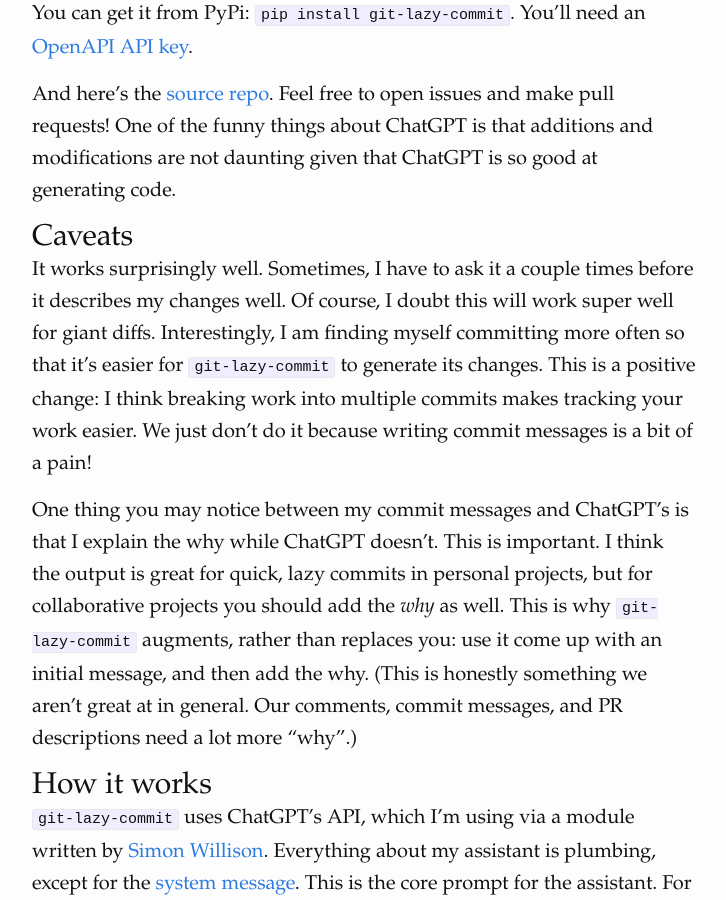
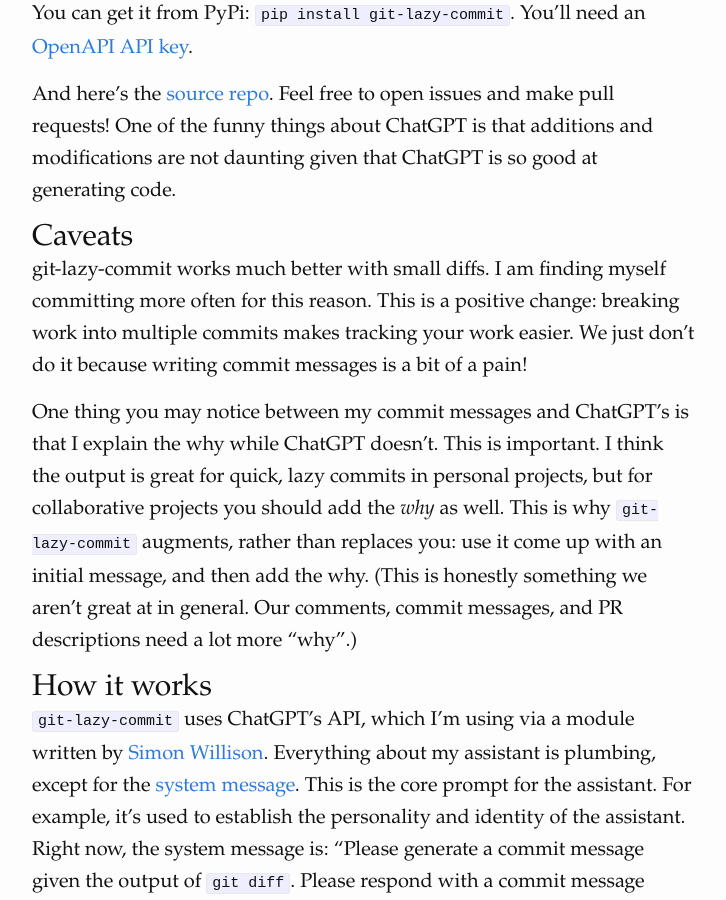
Before and after one commit to dmazin/dmazin.github.io, a Jekyll site: the page built from _posts/2023-03-27-git-lazy-commit.md, in a window 1280 px wide and 900 px high, scrolled down 4069 px. Shown: the whole window, without its empty margins (238-964 px from the left). Built offline with Jekyll 4.4.1, drawn with Linux system fonts in a browser that asks for light colours.

Commit message:
update blog post some more

```diff
--- a/_posts/2023-03-27-git-lazy-commit.md
+++ b/_posts/2023-03-27-git-lazy-commit.md
@@ -127,7 +127,7 @@
 And here's the [source repo](https://github.com/dmazin/git-lazy-commit). Feel free to open issues and make pull requests! One of the funny things about ChatGPT is that additions and modifications are not daunting given that ChatGPT is so good at generating code.
 
 ## Caveats
-It works surprisingly well. Sometimes, I have to ask it a couple times before it describes my changes well. Of course, I doubt this will work super well for giant diffs. Interestingly, I am finding myself committing more often so that it’s easier for `git-lazy-commit` to generate its changes. This is a positive change: I think breaking work into multiple commits makes tracking your work easier. We just don’t do it because writing commit messages is a bit of a pain!
+git-lazy-commit works much better with small diffs. I am finding myself committing more often for this reason. This is a positive change: breaking work into multiple commits makes tracking your work easier. We just don’t do it because writing commit messages is a bit of a pain!
 
 One thing you may notice between my commit messages and ChatGPT’s is that I explain the why while ChatGPT doesn’t. This is important. I think the output is great for quick, lazy commits in personal projects, but for collaborative projects you should add the *why* as well. This is why `git-lazy-commit` augments, rather than replaces you: use it come up with an initial message, and then add the why. (This is honestly something we aren't great at in general. Our comments, commit messages, and PR descriptions need a lot more "why".)
 
```
